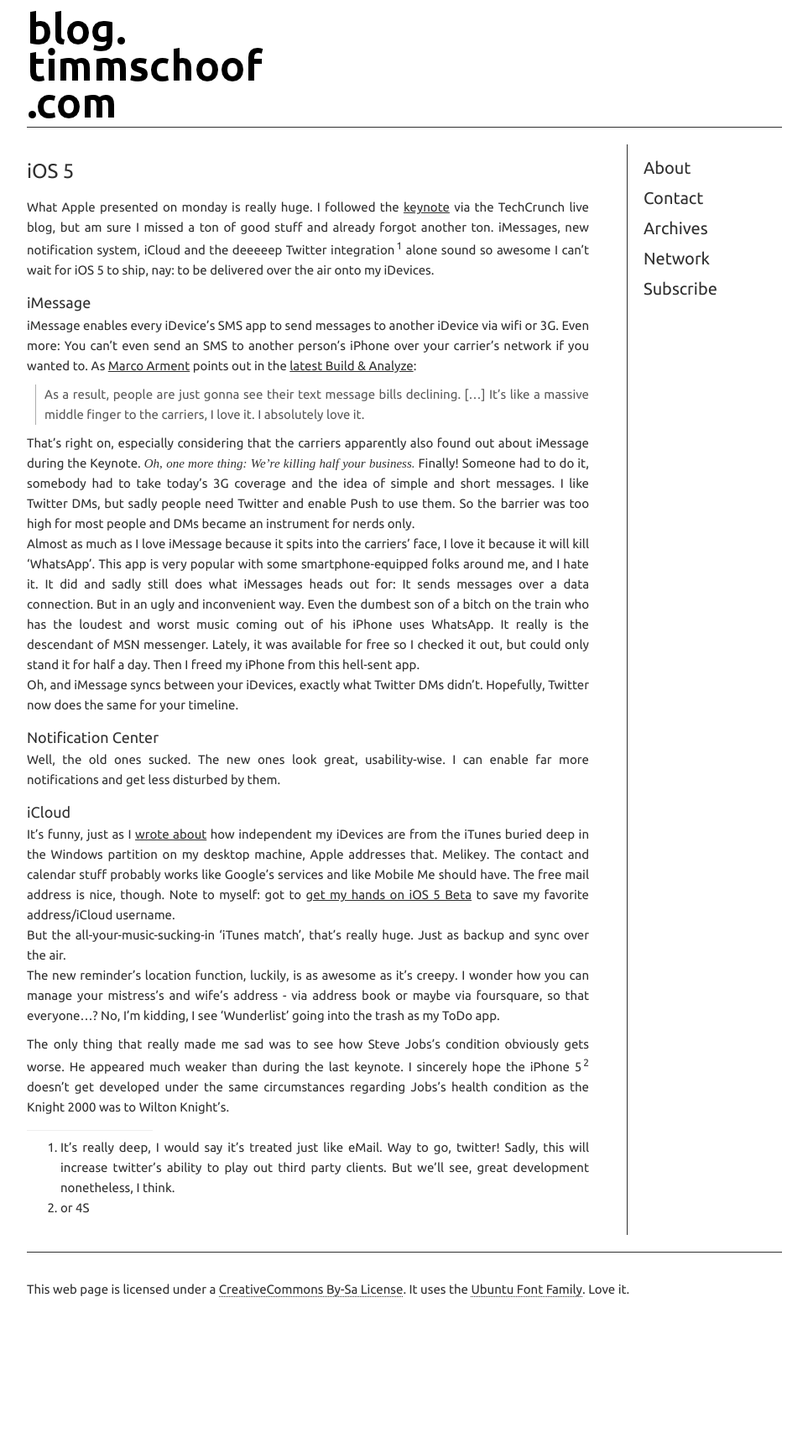
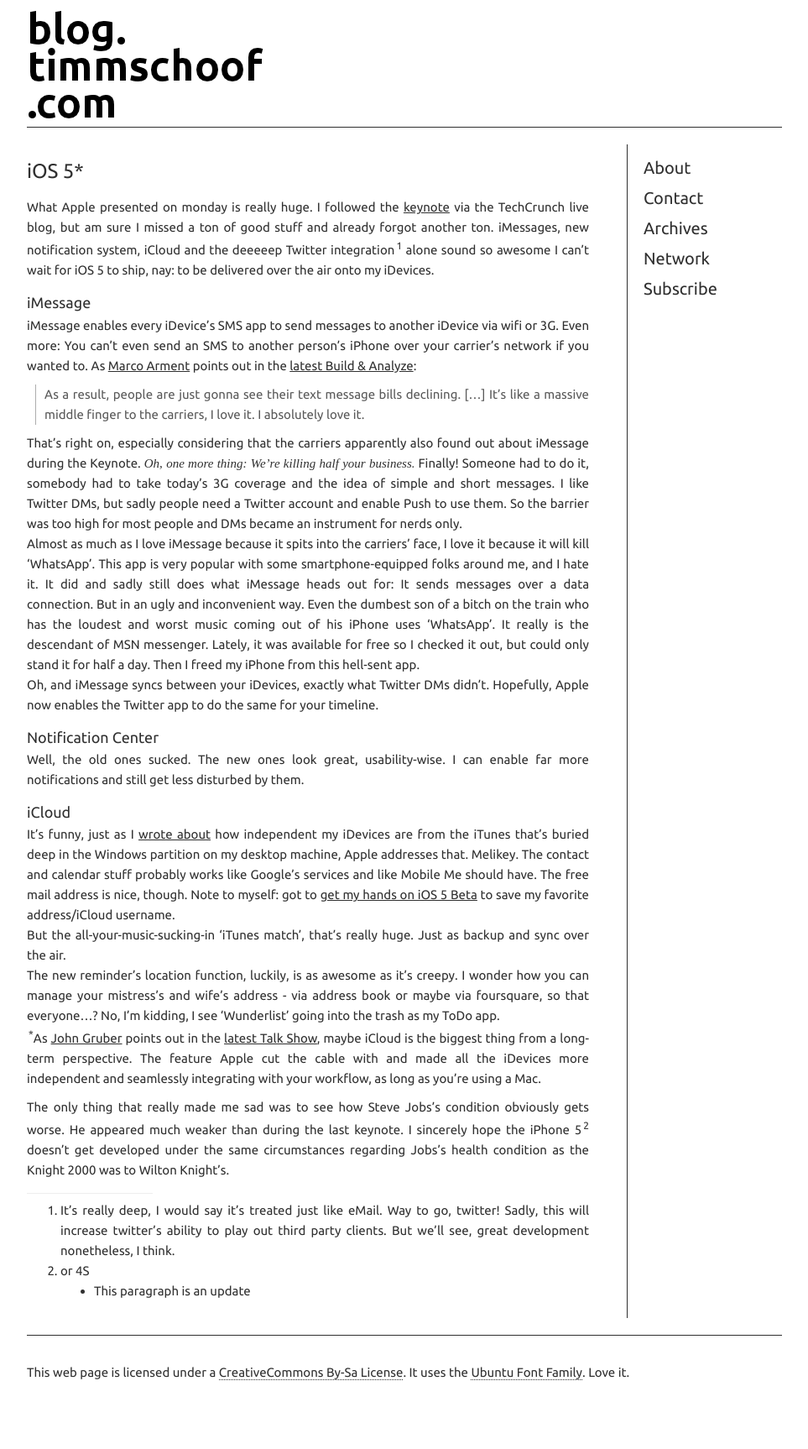
Before and after one commit to tschoof/blog, a Jekyll site: the page built from _posts/2011-06-08-iOS-5.md, in a window 1280 px wide. Shown: the whole page at 84% size, without its empty margins (158-1121 px from the left). Built offline with Jekyll 4.4.1, drawn with Linux system fonts in a browser that asks for light colours; some web fonts are replaced; Markdown is read by kramdown in place of the engine named in the settings; before the commit the page ends 1627 px from its top, so only the background shows below that.

Commit message:
new article

```diff
--- a/_posts/2011-06-08-iOS-5.md
+++ b/_posts/2011-06-08-iOS-5.md
@@ -1,6 +1,6 @@
 ---
 layout: post
-title: iOS 5
+title: iOS 5*
 date: 2011-06-08 22:00:00
 category: tech
 published: true
@@ -11,20 +11,22 @@ What Apple presented on monday is really huge. I followed the [keynote](http://e
 iMessage enables every iDevice's SMS app to send messages to another iDevice via wifi or 3G. Even more: You can't even send an SMS to another person's iPhone over your carrier's network if you wanted to. As [Marco Arment](http://marco.org) points out in the [latest Build & Analyze](http://5by5.tv/buildanalyze/28):
 > As a result, people are just gonna see their text message bills declining. [...] It's like a massive middle finger to the carriers, I love it. I absolutely love it.
 
-That's right on, especially considering that the carriers apparently also found out about iMessage during the Keynote. *Oh, one more thing: We're killing half your business.* Finally! Someone had to do it, somebody had to take today's 3G coverage and  the idea of simple and short messages. I like Twitter DMs, but sadly people need Twitter and enable Push to use them. So the barrier was too high for most people and DMs became an instrument for nerds only.
-Almost as much as I love iMessage because it spits into the carriers' face, I love it because it will kill 'WhatsApp'. This app is very popular with some smartphone-equipped folks around me, and I hate it. It did and sadly still does what iMessages heads out for: It sends messages over a data connection. But in an ugly and inconvenient way. Even the dumbest son of a bitch on the train who has the loudest and worst music coming out of his iPhone uses WhatsApp. It really is the descendant of MSN messenger. Lately, it was available for free so I checked it out, but could only stand it for half a day. Then I freed my iPhone from this hell-sent app.
-Oh, and iMessage syncs between your iDevices, exactly what Twitter DMs didn't. Hopefully, Twitter now does the same for your timeline.
+That's right on, especially considering that the carriers apparently also found out about iMessage during the Keynote. *Oh, one more thing: We're killing half your business.* Finally! Someone had to do it, somebody had to take today's 3G coverage and  the idea of simple and short messages. I like Twitter DMs, but sadly people need a Twitter account and enable Push to use them. So the barrier was too high for most people and DMs became an instrument for nerds only.
+Almost as much as I love iMessage because it spits into the carriers' face, I love it because it will kill 'WhatsApp'. This app is very popular with some smartphone-equipped folks around me, and I hate it. It did and sadly still does what iMessage heads out for: It sends messages over a data connection. But in an ugly and inconvenient way. Even the dumbest son of a bitch on the train who has the loudest and worst music coming out of his iPhone uses 'WhatsApp'. It really is the descendant of MSN messenger. Lately, it was available for free so I checked it out, but could only stand it for half a day. Then I freed my iPhone from this hell-sent app.
+Oh, and iMessage syncs between your iDevices, exactly what Twitter DMs didn't. Hopefully, Apple now enables the Twitter app to do the same for your timeline.
 
 ### Notification Center ###
-Well, the old ones sucked. The new ones look great, usability-wise. I can enable far more notifications and get less disturbed by them.
+Well, the old ones sucked. The new ones look great, usability-wise. I can enable far more notifications and still get less disturbed by them.
 
 ### iCloud ###
-It's funny, just as I [wrote about](http://blog.timmschoof.com/2011/06/05/my-iOS-workflow/) how independent my iDevices are from the iTunes buried deep in the Windows partition on my desktop machine, Apple addresses that. Melikey. The contact and calendar stuff probably works like Google's services and like Mobile Me should have. The free mail address is nice, though. Note to myself: got to [get my hands on iOS 5 Beta](http://www.wired.com/gadgetlab/2011/06/ios5-upgrade-hack/) to save my favorite address/iCloud username.
+It's funny, just as I [wrote about](http://blog.timmschoof.com/2011/06/05/my-iOS-workflow/) how independent my iDevices are from the iTunes that's buried deep in the Windows partition on my desktop machine, Apple addresses that. Melikey. The contact and calendar stuff probably works like Google's services and like Mobile Me should have. The free mail address is nice, though. Note to myself: got to [get my hands on iOS 5 Beta](http://www.wired.com/gadgetlab/2011/06/ios5-upgrade-hack/) to save my favorite address/iCloud username.
 But the all-your-music-sucking-in 'iTunes match', that's really huge. Just as backup and sync over the air.
 The new reminder's location function, luckily, is as awesome as it's creepy. I wonder how you can manage your mistress's  and wife's address - via address book or maybe via foursquare, so that everyone...? No, I'm kidding, I see 'Wunderlist' going into the trash as my ToDo app.
+<sup>*</sup>As [John Gruber](http://daringfireball.net/) points out in the [latest Talk Show](http://5by5.tv/talkshow/46), maybe iCloud is the biggest thing from a long-term perspective. The feature Apple cut the cable with and made all the iDevices more independent and seamlessly integrating with your workflow, as long as you're using a Mac.
 
 The only thing that really made me sad was to see how Steve Jobs's condition obviously gets worse. He appeared much weaker than during the last keynote. I sincerely hope the iPhone 5<sup>2</sup> doesn't get developed under the same circumstances regarding Jobs's health condition as the Knight 2000 was to Wilton Knight's.
 
 ---
 1. It's really deep, I would say it's treated just like eMail. Way to go, twitter! Sadly, this will increase twitter's ability to play out third party clients. But we'll see, great development nonetheless, I think.
 2. or 4S
+* This paragraph is an update
```
